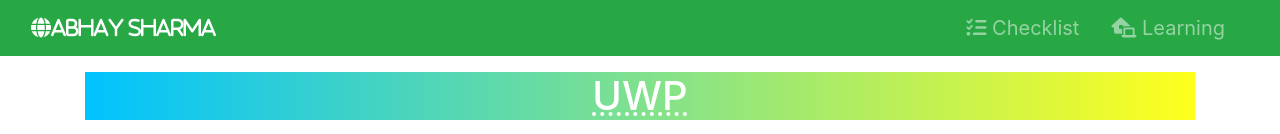
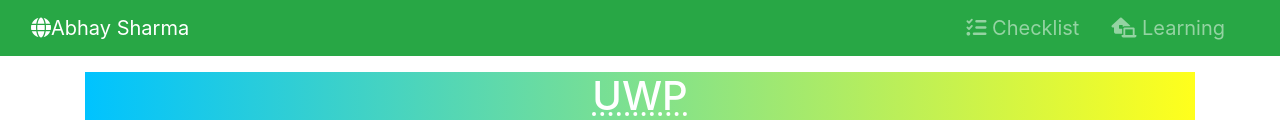
Before and after one commit to sharmabhay/sharmabhay.github.io, a plain HTML site: page index.html in a window 1280 px wide. Shown: the top 134 px of the page. Drawn offline with nearby package versions, Linux system fonts and the light colour scheme; a script that the page names is missing.

Commit message:
icon change

```diff
--- a/index.html
+++ b/index.html
@@ -15,7 +15,7 @@
     <body>
         <nav class="navbar navbar-expand-md sticky-top bg-success navbar-dark mb-3">
             <div class="container-fluid">
-                <a href="/" class="navbar-brand"><i class="fas fa-globe">Abhay Sharma</i></a>
+                <a href="/" class="navbar-brand"><i class="fas fa-globe"></i>Abhay Sharma</a>
 
                 <div class="align-self-center">
                     <ul class="navbar-nav ml-auto">
```
